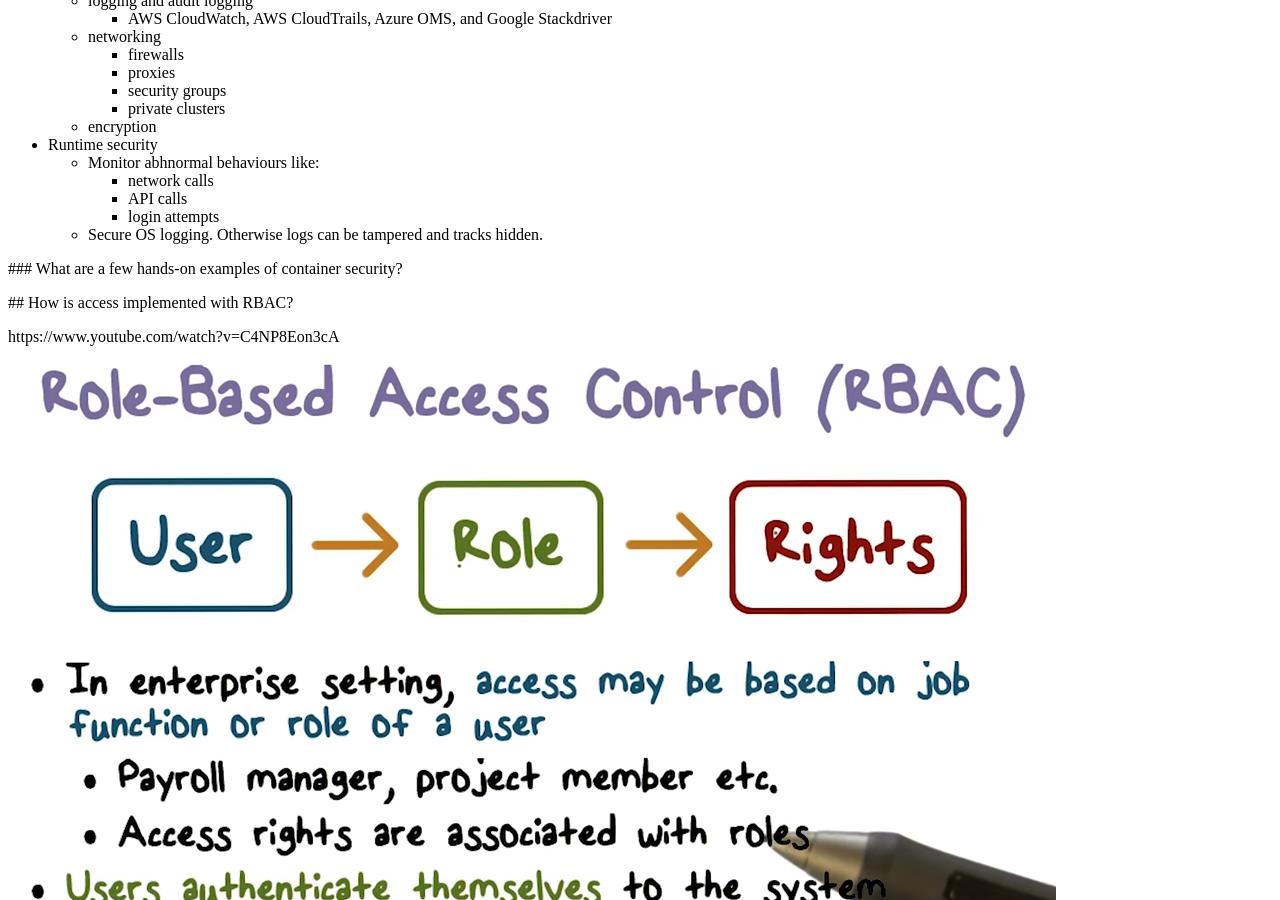
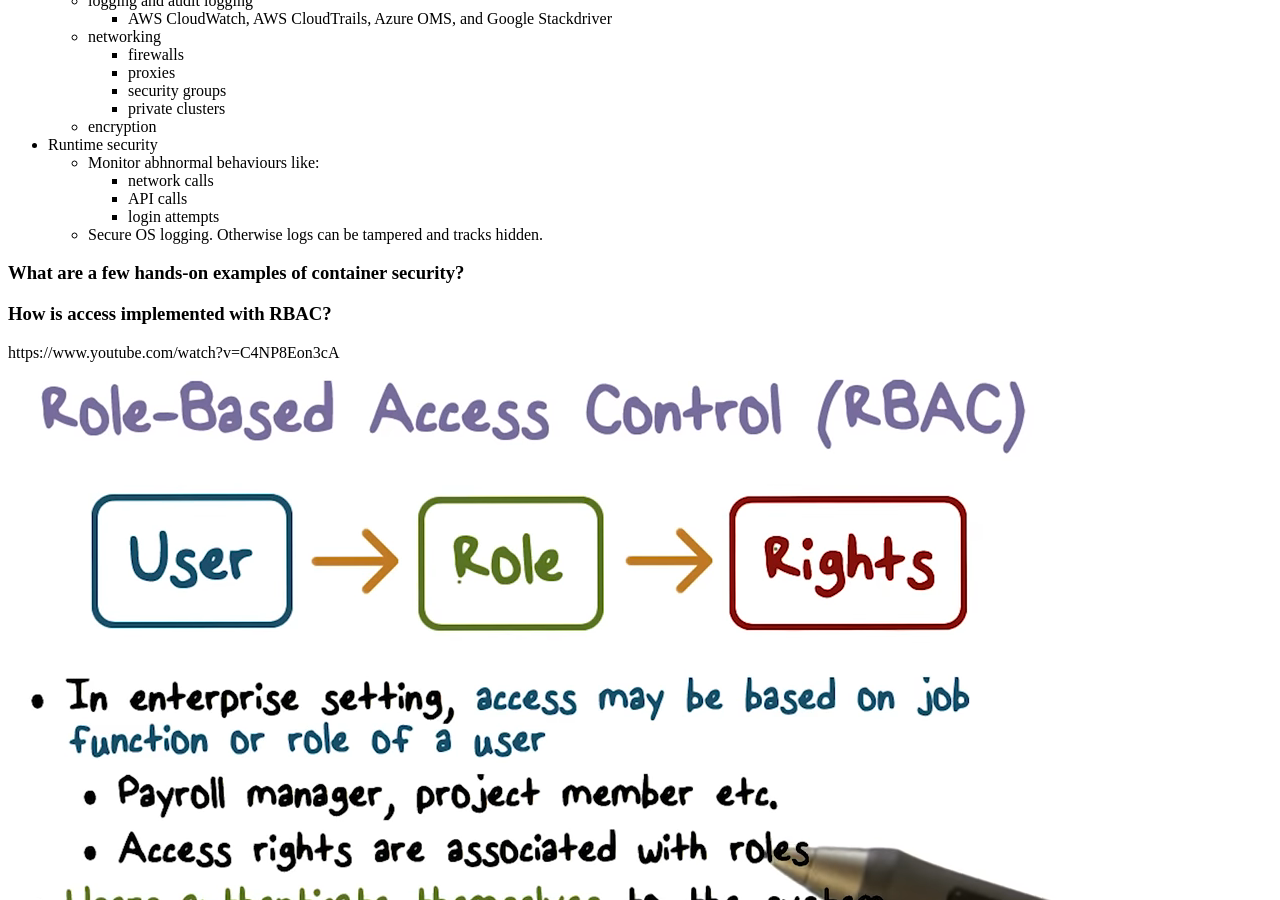
Before and after one commit to ricardoptcosta/ricardoptcosta.github.io, a Jekyll site: the page built from _posts/2021-04-03-container-security.md, in a window 1280 px wide and 900 px high, scrolled down 762 px. Built offline with Jekyll 4.4.1, drawn with Linux system fonts in a browser that asks for light colours.

```diff
--- a/_posts/2021-04-03-container-security.md
+++ b/_posts/2021-04-03-container-security.md
@@ -49,9 +49,9 @@ completedness: early days
       - login attempts
     - Secure OS logging. Otherwise logs can be tampered and tracks hidden.
 
-  ### What are a few hands-on examples of container security?
+### What are a few hands-on examples of container security?
 
-  ## How is access implemented with RBAC?
+### How is access implemented with RBAC?
 
   https://www.youtube.com/watch?v=C4NP8Eon3cA
   ![rbac](/assets/images/rbac.png)
```
